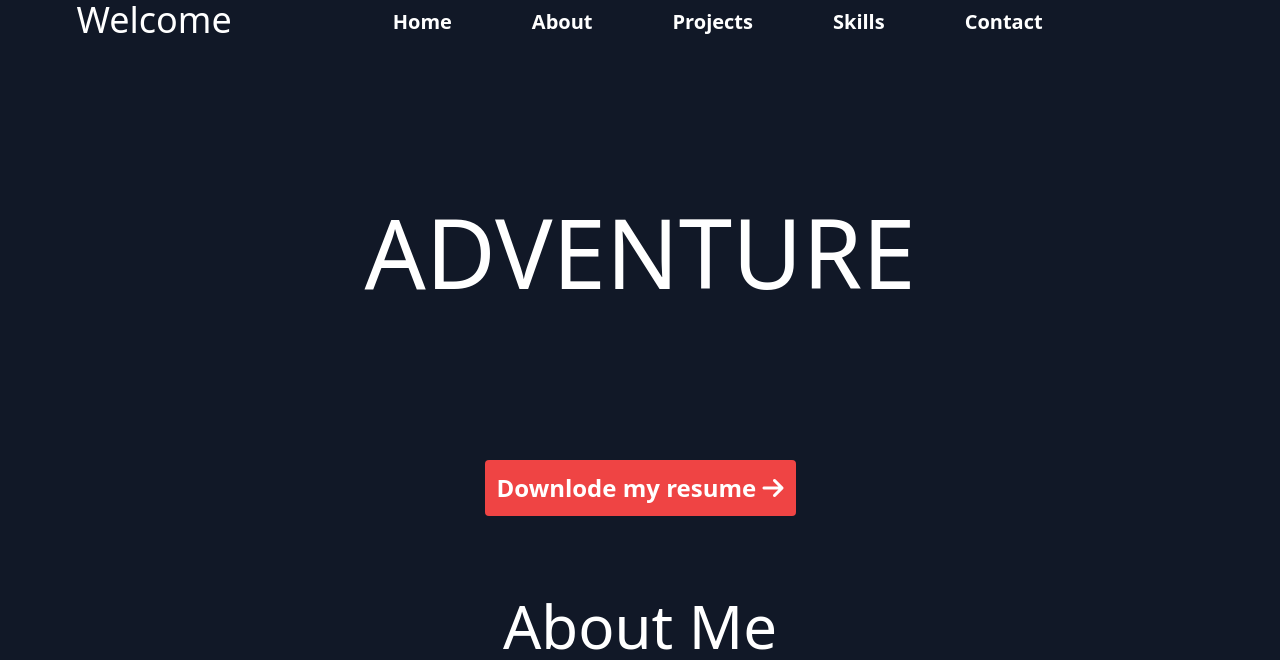
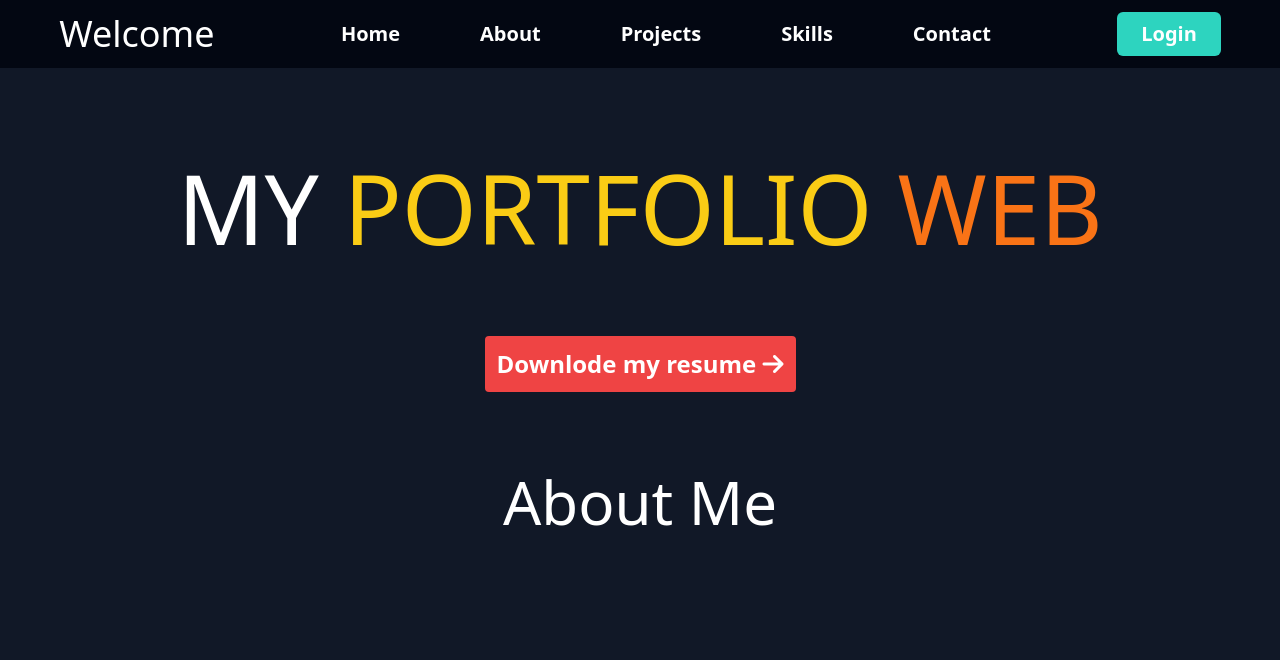
Before and after one commit to santosH7321/Project5, a website built with Vite: page index.html in a window 1280 px wide. Shown: the top 660 px of the page. Built offline with nearby package versions, Linux system fonts and the light colour scheme.

Commit message:
navigation add

```diff
--- a/index.html
+++ b/index.html
@@ -15,8 +15,8 @@
     <section
       class="bg-gray-900 w-full "
     >
-      <div class="flex justify-around bg-gray-900 ">
-        <div class="text-4xl font-medium text-white">
+      <div class="flex justify-around fixed top-0 z-20 w-[100vw] bg-gray-950 py-3">
+        <div class=" flex justify-around items-center text-4xl font-medium text-white">
           <h1 class="max-md:text-4xl ">Welcome</h1>
         </div>
         <div class="max-md:hidden">
@@ -33,18 +33,23 @@
           </il>
         </div>
         <div class="flex gap-20 text-xl font-semibold max-md:hidden">
-          <!-- <button
-            class="text-white bg-yellow-400 rounded-md p-2 pl-6 pr-6 hover:bg-teal-500"
+          <button
+            class="text-white bg-teal-400 rounded-md p-2 pl-6 pr-6 hover:bg-teal-500"
           >
             Login
-          </button> -->
+          </button>
 
         </div>
-        <a href="#" class="hidden max-md:block text-white  text-4xl rounded"><i class="fa-solid fa-bars"></i></a>
+        <a href="#" class="hidden max-md:block text-white  text-4xl rounded">
+          <i class="fa-solid fa-bars"></i></a>
       </div>
-      <div>
-        <div class="flex justify-center items-center m-20 ">
-          <h1 class="text-8xl text-white font-medium m-20 max-sm:text-6xl">ADVENTURE</h1>
+
+      <!-- Hero Section -->
+      <div class="flex justify-center items-center flex-col pt-20 ">
+        <div>
+          <h1 class="text-8xl text-white font-medium m-20  max-sm:text-5xl">MY
+            <span class="text-yellow-400">PORTFOLIO</span>
+          <span class="text-orange-500"> WEB</span></h1>
         </div>
         <div class="flex justify-center">
           <button
```
